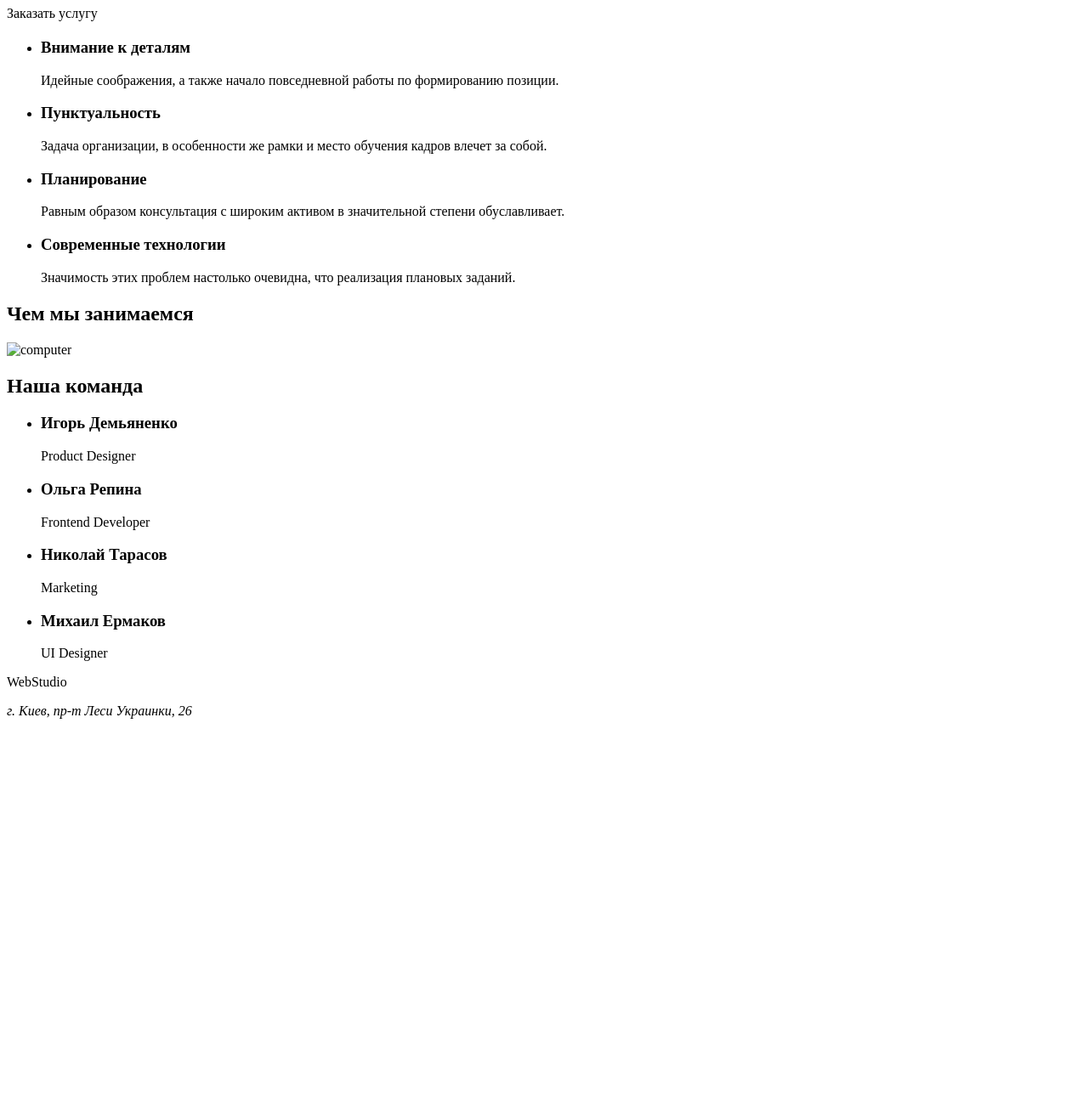
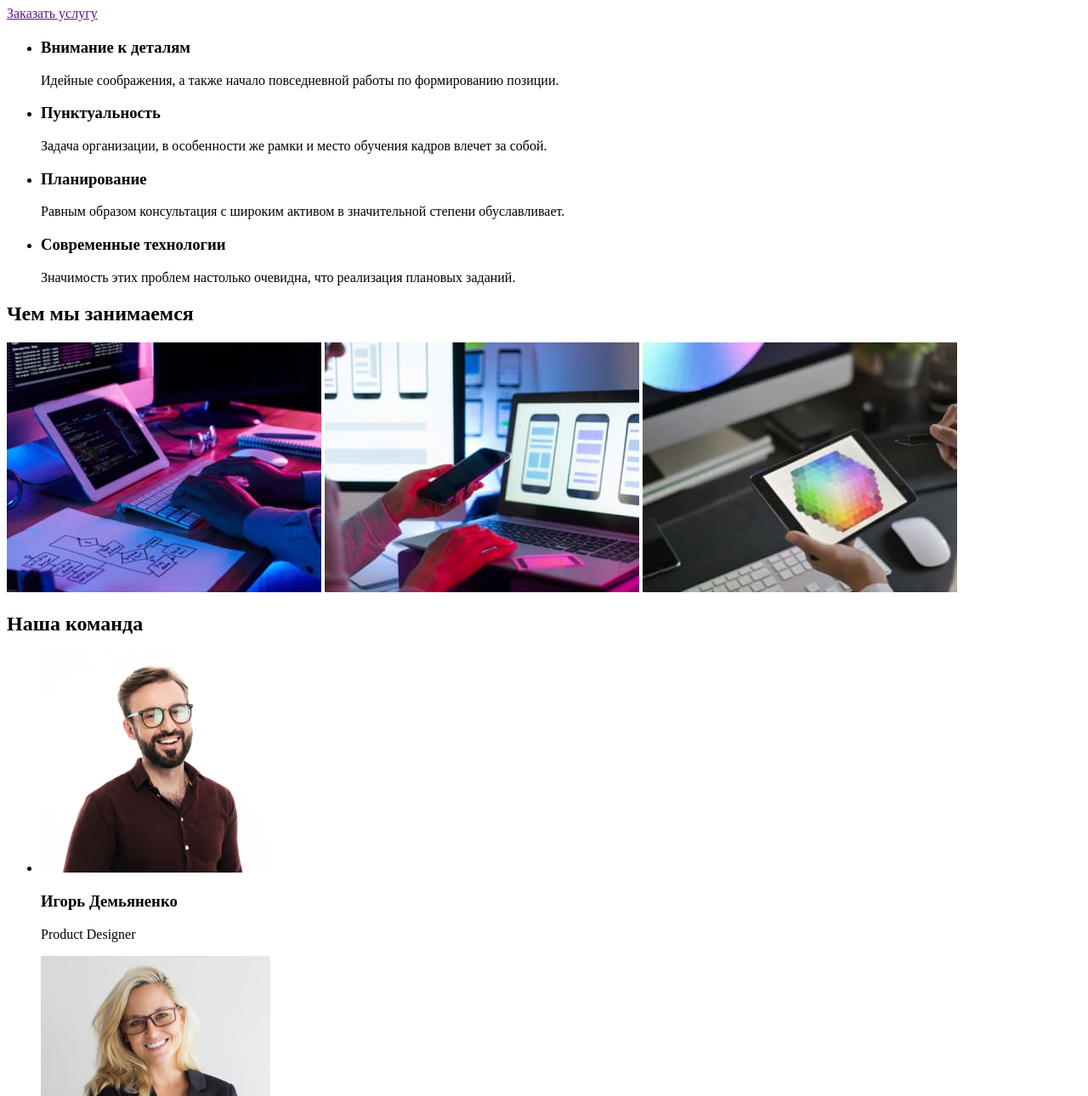
Before and after one commit to ripe-apple/goit-markup-hw-01, a plain HTML site: page index.html in a window 1280 px wide. Shown: the part 213-1503 px from the top of the page at 85% size. Before the commit the page ends 1067 px from the top, so only its background shows below. Drawn offline with Linux system fonts and the light colour scheme.

Commit message:
добавлена разметка

```diff
--- a/index.html
+++ b/index.html
@@ -18,18 +18,18 @@
         <li>
           <a>Портфолио</a>
         </li>
-        <li><a>Контакты</a>></li>
+        <li><a>Контакты</a></li>
       </ul>
       <ul>
         <li><a href="mailto:info@devstudio.com">info@devstudio.com</a></li>
-        <li><a href="tel:+38 096 111 11 11">+38 096 111 11 11></a></li>
+        <li><a href="tel:+38 096 111 11 11">+38 096 111 11 11</a></li>
       </ul>
     </header>
     <main>
       <!-- герой -->
       <div>
         <h1>Эффективные решения для вашего бизнеса</h1>
-        <a>Заказать услугу</a>
+        <a href="">Заказать услугу</a>
       </div>
       <!-- особенности -->
       <section>
@@ -69,7 +69,19 @@
       <section>
         <h2>Чем мы занимаемся</h2>
         <img
-          scr="./images/whatwedo1.jpg"
+          src="./images/whatwedo1_sq.jpg"
+          alt="computer"
+          width="370"
+          height="294"
+        />
+        <img
+          src="./images/whatwedo2_sq.jpg"
+          alt="computer"
+          width="370"
+          height="294"
+        />
+        <img
+          src="./images/whatwedo3_sq.jpg"
           alt="computer"
           width="370"
           height="294"
@@ -80,18 +92,31 @@
         <h2>Наша команда</h2>
         <ul>
           <li>
+            <img
+              src="./images/team1_sq.jpg"
+              alt="Игорь Демьяненко"
+              width="270"
+            />
             <h3>Игорь Демьяненко</h3>
             <p>Product Designer</p>
           </li>
           <li>
+            <img src="./images/team2_sq.jpg" alt="Ольга Репина" width="270" />
             <h3>Ольга Репина</h3>
             <p>Frontend Developer</p>
           </li>
+
           <li>
+            <img
+              src="./images/team3_sq.jpg"
+              alt="Николай Тарасов"
+              width="270"
+            />
             <h3>Николай Тарасов</h3>
             <p>Marketing</p>
           </li>
           <li>
+            <img src="./images/team4_sq.jpg" alt="Михаил Ермаков" width="270" />
             <h3>Михаил Ермаков</h3>
             <p>UI Designer</p>
           </li>
@@ -101,9 +126,9 @@
     <footer>
       <p>WebStudio</p>
       <address>
-        г. Киев, пр-т Леси Украинки, 26
-        <a href="mailto:info@example.com"></a>
-        <a href="tel:+38 099 111 11 11"></a>
+        г. Киев, пр-т Леси Украинки, 26<br />
+        <a href="mailto:info@example.com">mailto:info@example.com<br /></a>
+        <a href="tel:+38 099 111 11 11">+38 099 111 11 11</a>
       </address>
     </footer>
   </body>
```
